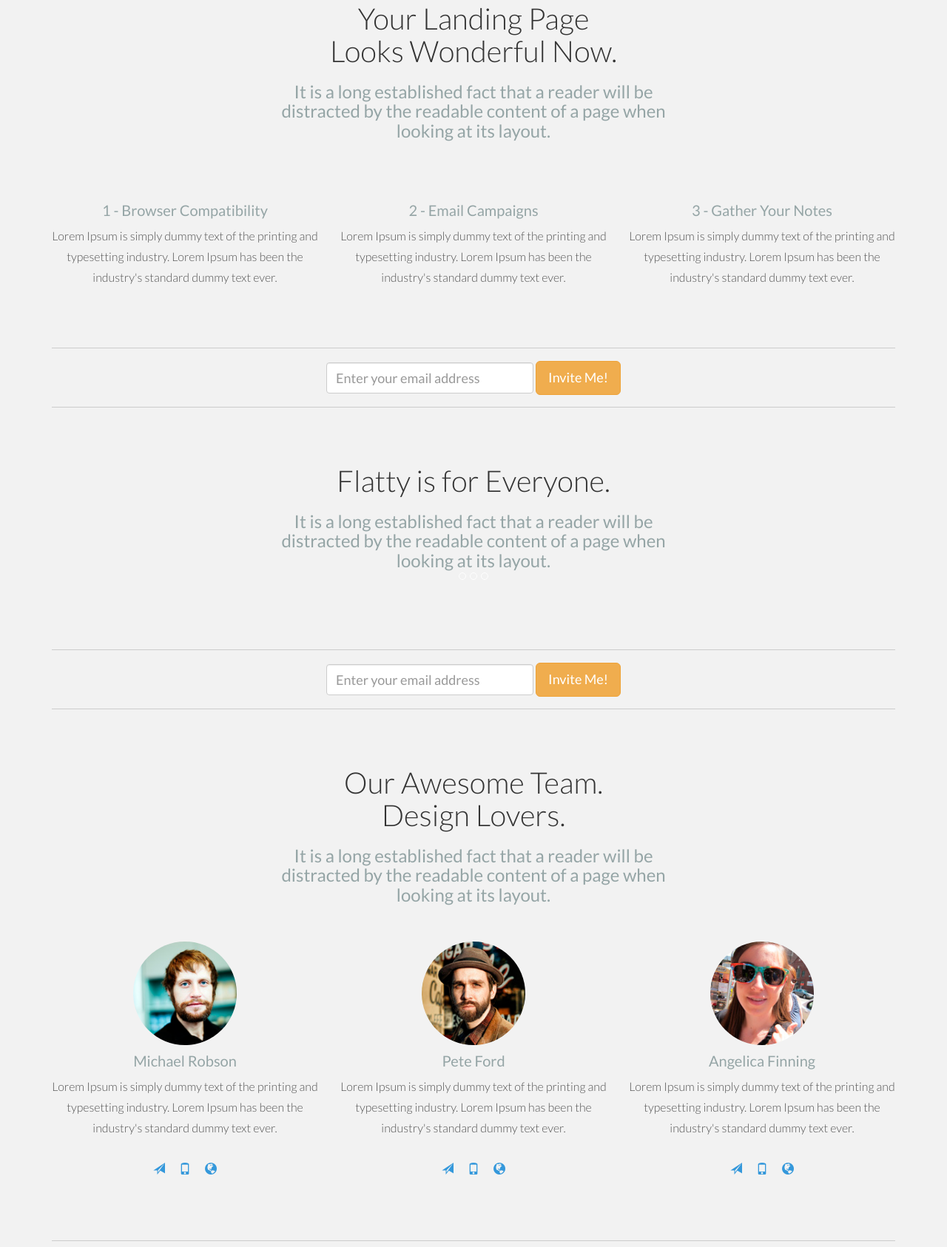
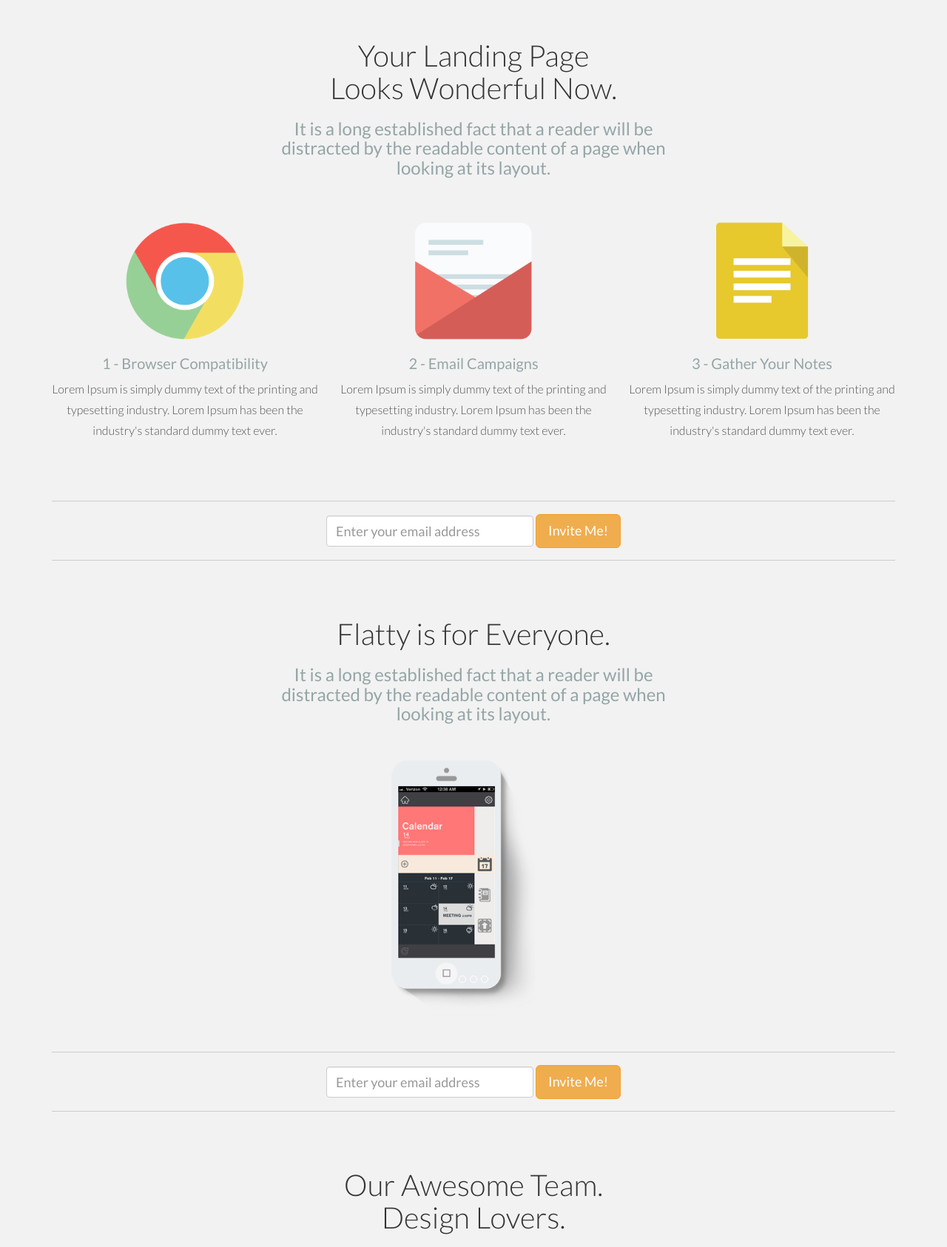
Before and after one commit to mding5692/StartUp-Western, a plain HTML site: page index.html in a window 1280 px wide. Shown: the part 687-2373 px from the top of the page at 74% size. Drawn offline with nearby package versions, Linux system fonts and the light colour scheme; files whose address does not match are found by name.

Commit message:
Update index.html
Updated the images

```diff
--- a/index.html
+++ b/index.html
@@ -60,7 +60,7 @@
 					</form>
 				</div><!-- /col-lg-6 -->
 				<div class="col-lg-6">
-					<img class="img-responsive" src="assets/img/ipad-hand.png" alt="">
+					<img class="img-responsive" src="img/ipad-hand.png" alt="">
 				</div><!-- /col-lg-6 -->
 
 			</div><!-- /row -->
@@ -78,20 +78,20 @@
 
 		<div class="row mt centered">
 			<div class="col-lg-4">
-				<img src="assets/img/ser01.png" width="180" alt="">
+				<img src="img/ser01.png" width="180" alt="">
 				<h4>1 - Browser Compatibility</h4>
 				<p>Lorem Ipsum is simply dummy text of the printing and typesetting industry. Lorem Ipsum has been the industry's standard dummy text ever.</p>
 			</div><!--/col-lg-4 -->
 
 			<div class="col-lg-4">
-				<img src="assets/img/ser02.png" width="180" alt="">
+				<img src="img/ser02.png" width="180" alt="">
 				<h4>2 - Email Campaigns</h4>
 				<p>Lorem Ipsum is simply dummy text of the printing and typesetting industry. Lorem Ipsum has been the industry's standard dummy text ever.</p>
 
 			</div><!--/col-lg-4 -->
 
 			<div class="col-lg-4">
-				<img src="assets/img/ser03.png" width="180" alt="">
+				<img src="img/ser03.png" width="180" alt="">
 				<h4>3 - Gather Your Notes</h4>
 				<p>Lorem Ipsum is simply dummy text of the printing and typesetting industry. Lorem Ipsum has been the industry's standard dummy text ever.</p>
 
@@ -137,13 +137,13 @@
 				  <!-- Wrapper for slides -->
 				  <div class="carousel-inner">
 				    <div class="item active">
-				      <img src="assets/img/p01.png" alt="">
+				      <img src="img/p01.png" alt="">
 				    </div>
 				    <div class="item">
-				      <img src="assets/img/p02.png" alt="">
+				      <img src="img/p02.png" alt="">
 				    </div>
 				    <div class="item">
-				      <img src="assets/img/p03.png" alt="">
+				      <img src="img/p03.png" alt="">
 				    </div>
 				  </div>
 				</div>
```
